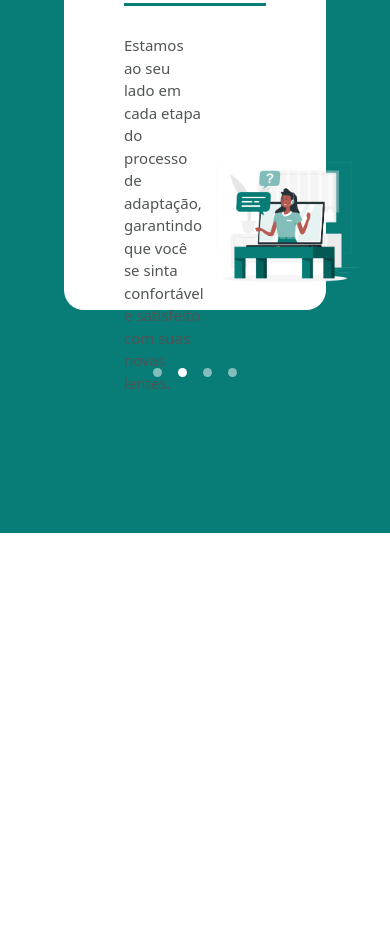
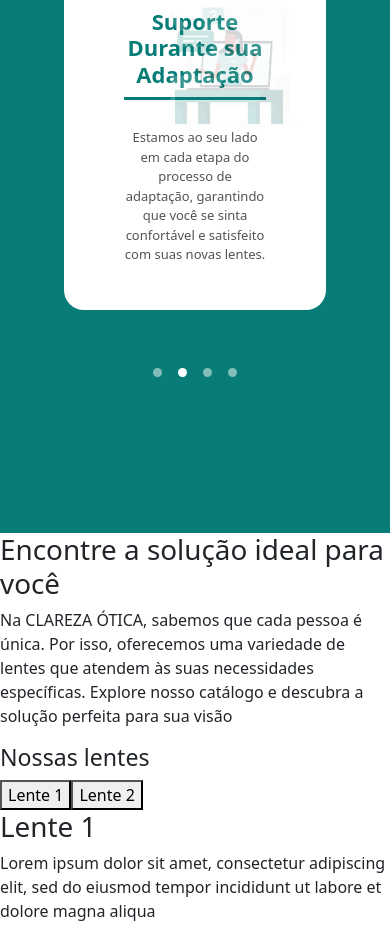
Before and after one commit to gpbezerra/clarezaotica, a React (Vite) app: page / in a window 390 px wide. Shown: the part 1944-2883 px from the top of the page. Before the commit the page ends 2477 px from the top, so only its background shows below. Built offline with nearby package versions, Linux system fonts and the light colour scheme.

Commit message:
starting catalog

```diff
--- a/src/components/Benefits/benefits.css
+++ b/src/components/Benefits/benefits.css
@@ -1,7 +1,7 @@
 .benefitsContainer {
     display: flex;
     background-color: #087D77;
-    width: 100vw;
+    width: 100%;
     padding: 100px 8%;
     flex-direction: column;
     align-items: center;
@@ -118,7 +118,7 @@
         height: 500px;
     }
 
-    .benefitsCarouselItem{
+    .benefitsCarouselItem {
         display: flex;
         flex-direction: column;
         width: 100%;
@@ -171,3 +171,68 @@
     }
 
 }
+
+
+@media (max-width: 700px) {
+
+    .benefitsCarouselContent img {
+        opacity: 0.2;
+        position: absolute;
+        top: 0;
+        right: 0;
+        margin-right: 10px;
+        margin-top: 40px;
+        height: 150px;
+    }
+
+    .benefitsCarouselContent p {
+        font-size: 15px;
+        text-align: center;
+    }
+
+    .benefitsCarouselItem h2 {
+        font-size: 24px;
+        text-align: left;
+    }
+
+}
+
+
+@media (max-width: 450px) {
+
+    .benefitsCarouselContent img {
+        height: 130px;
+
+    }
+
+    .benefitsCarouselContent p {
+        font-size: 13px;
+    }
+
+    .benefitsCarouselItem h2 {
+        font-size: 22px;
+        text-align: center;
+    }
+
+}
+
+@media (max-width: 380px) {
+
+    .benefitsCarouselItem {
+        padding: 20px;
+    }
+
+    .benefitsCarouselContent img {
+        height: 130px;
+    }
+
+    .benefitsCarouselContent p {
+        font-size: 13px;
+    }
+
+    .benefitsCarouselItem h2 {
+        font-size: 22px;
+        text-align: center;
+    }
+
+}
--- /dev/null
+++ b/src/components/Catalog/Catalog.jsx
@@ -0,0 +1,49 @@
+import { useState } from "react";
+
+const glassesObject = [
+    {
+        image: {},
+        name: "Lente 1",
+        text: "Lorem ipsum dolor sit amet, consectetur adipiscing elit, sed do eiusmod tempor incididunt ut labore et dolore magna aliqua",
+        show: true
+    },
+    {
+        image: {},
+        name: "Lente 2",
+        text: "Lorem ipsum dolor sit amet, consectetur adipiscing elit, sed do eiusmod tempor incididunt ut labore et dolore magna aliqua",
+        show: false
+    },
+];
+
+const Catalog = () => {
+    const [glasses, setGlasses] = useState(glassesObject);
+
+    function handleGlasses(glass) {
+        console.log(glass);
+    }
+
+    return (
+        <div className="CatalogContainer">
+            <h1>Encontre a solução ideal para você</h1>
+            <p>Na CLAREZA ÓTICA, sabemos que cada pessoa é única. Por isso, oferecemos uma variedade de lentes que atendem às suas necessidades específicas. Explore nosso catálogo e descubra a solução perfeita para sua visão</p>
+            <div className="CatalogContent">
+                <div className="CatalogContentSelector">
+                    <h3>Nossas lentes</h3>
+                    {glassesObject.map((glass, key) => (
+                        <button onClick={() => handleGlasses(glass)} key={key}>{glass.name}</button>
+                    ))}
+                </div>
+                <div>
+                    {glasses.filter(glass => glass.show).map((glass, index) => (
+                        <div key={index}>
+                            <h1>{glass.name}</h1>
+                            <p>{glass.text}</p>
+                        </div>
+                    ))}
+                </div>
+            </div>
+        </div>
+    );
+};
+
+export default Catalog;
--- a/src/components/Glasses/glasses.css
+++ b/src/components/Glasses/glasses.css
@@ -23,7 +23,7 @@
 
 .glassesContainer{
     display: flex;
-    width: 100vw;
+    width: 100%;
     padding: 100px 8%;
     justify-content: center;
     align-items: center;
--- a/src/components/Mission/mission.css
+++ b/src/components/Mission/mission.css
@@ -1,7 +1,7 @@
 .missionContainer {
     display: flex;
     background-color: #087D77;
-    width: 100vw;
+    width: 100%;
     padding: 100px 8%;
     transition: opacity;
     opacity: 1;
--- a/src/components/Products/products.css
+++ b/src/components/Products/products.css
@@ -1,6 +1,6 @@
 .productsContainer {
     display: flex;
-    width: 100vw;
+    width: 100%;
     padding: 100px 8%;
     justify-content: space-between;
 }
@@ -78,7 +78,7 @@
         display: flex;
         flex-direction: column;
         text-align: center;
-        width: 100vw;
+        width: 100%;
         padding: 30px 8%;
         align-items: center;
     }
--- a/src/pages/Home/Home.jsx
+++ b/src/pages/Home/Home.jsx
@@ -5,6 +5,7 @@ import Glasses from "../../components/Glasses/Glasses";
 import Mission from "../../components/Mission/Mission";
 import Products from "../../components/Products/Products";
 import Benefits from "../../components/Benefits/Benefits";
+import Catalog from "../../components/Catalog/Catalog";
 
 const Home = () => {
     return (
@@ -15,6 +16,7 @@ const Home = () => {
             <Mission />
             <Products/>
             <Benefits/>
+            <Catalog/>
         </>
     )
 }
```
